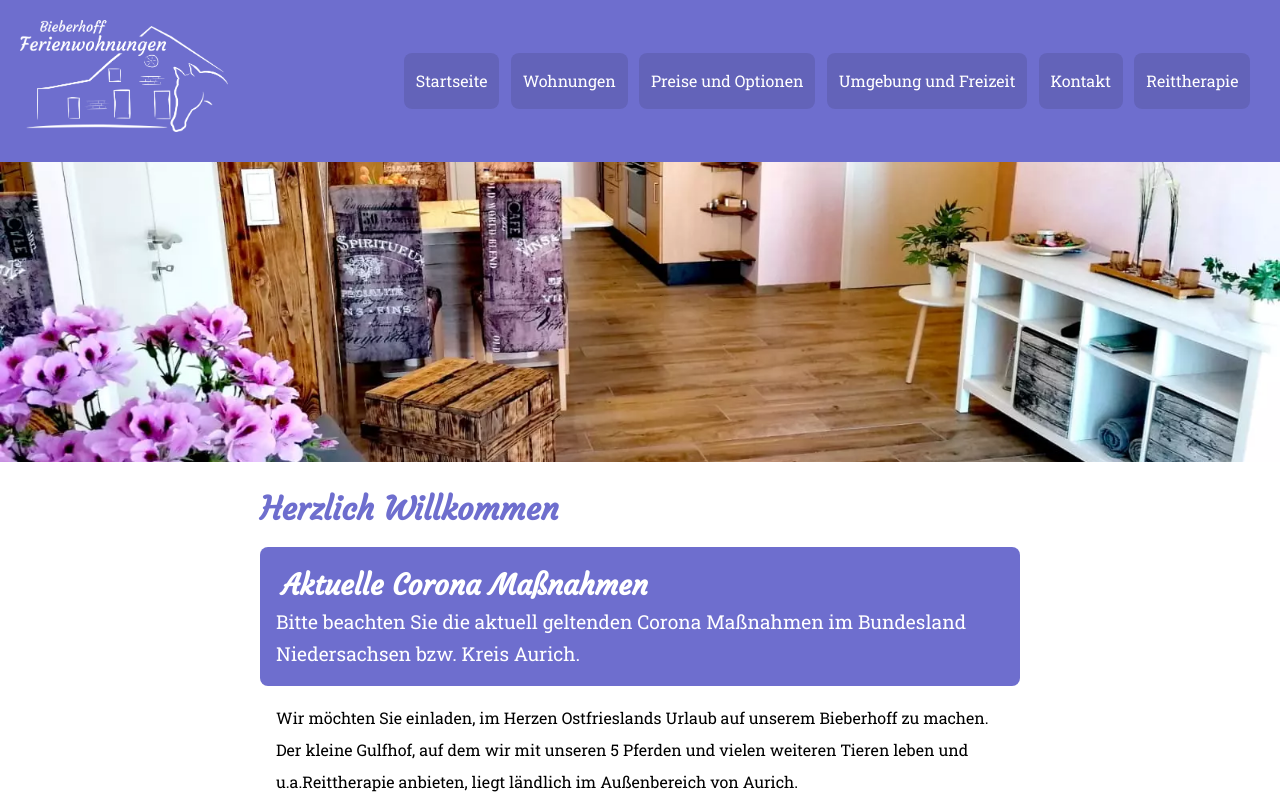
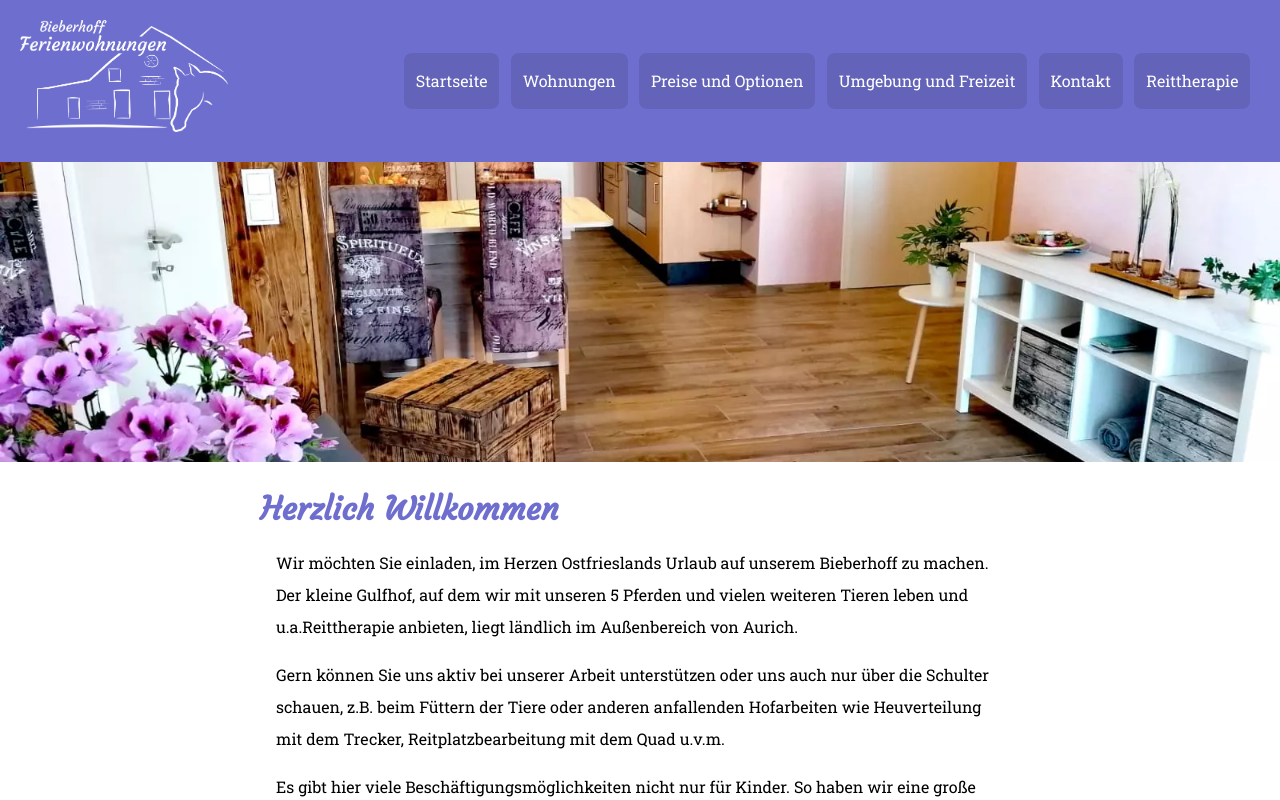
Before and after one commit to kevinschweikert/bieberhoff-ferienwohnung, a SvelteKit app: page / in a window 1280 px wide. Built offline with nearby package versions, Linux system fonts and the light colour scheme.

Commit message:
remove covid info

```diff
--- a/src/routes/+page.svelte
+++ b/src/routes/+page.svelte
@@ -1,11 +1,6 @@
 <img src="/Gr_W_gesamt2.webp" class="hero full-width" alt="Frau mit Pferd" />
 
 <h1>Herzlich Willkommen</h1>
-
-<div class="info">
-	<h2>Aktuelle Corona Maßnahmen</h2>
-	Bitte beachten Sie die aktuell geltenden Corona Maßnahmen im Bundesland Niedersachsen bzw. Kreis Aurich.
-</div>
 
 <p>
 	Wir möchten Sie einladen, im Herzen Ostfrieslands Urlaub auf unserem Bieberhoff zu machen. Der
@@ -42,23 +37,3 @@
 </p>
 <p>Wir freuen uns auf Sie!</p>
 <p>Familie Bieber</p>
-
-<!-- <img
-	 class="h-[300px] w-screen object-cover"
-	 src="/emma_wiese.webp"
-	 alt="Junges Mädchen mit Pferd auf Wiese"
-	 /> -->
-<style>
-	.info {
-		color: white;
-		font-size: larger;
-		background-color: var(--bieber);
-		padding: 1rem;
-		border-radius: 0.5rem;
-	}
-
-	h2 {
-		color: white;
-		margin: 0.2em;
-	}
-</style>
```
